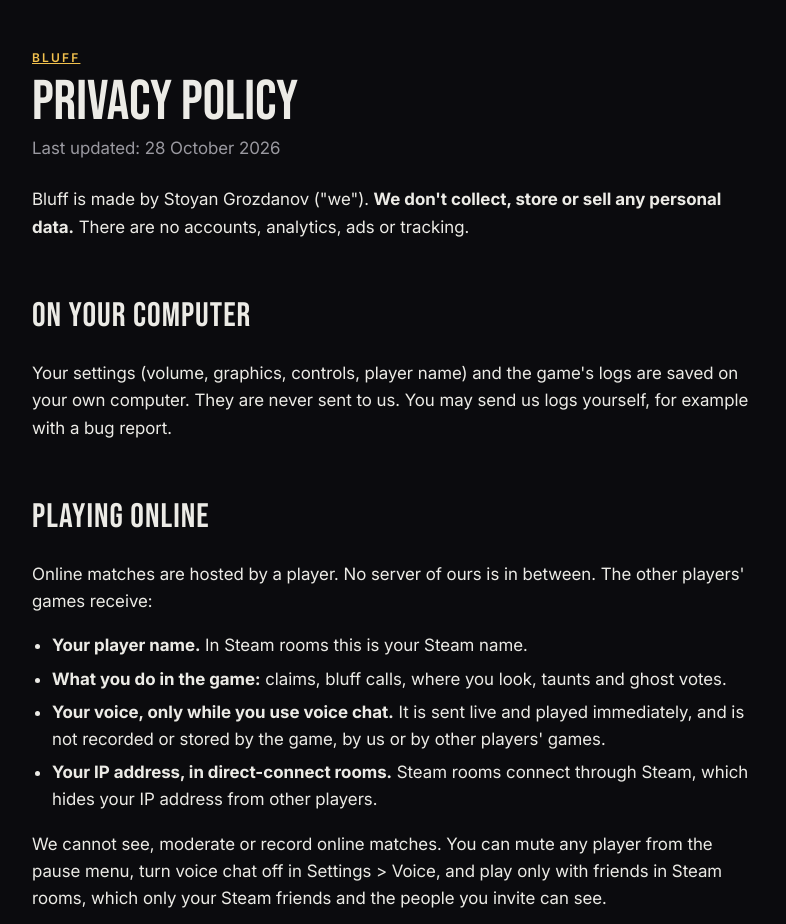
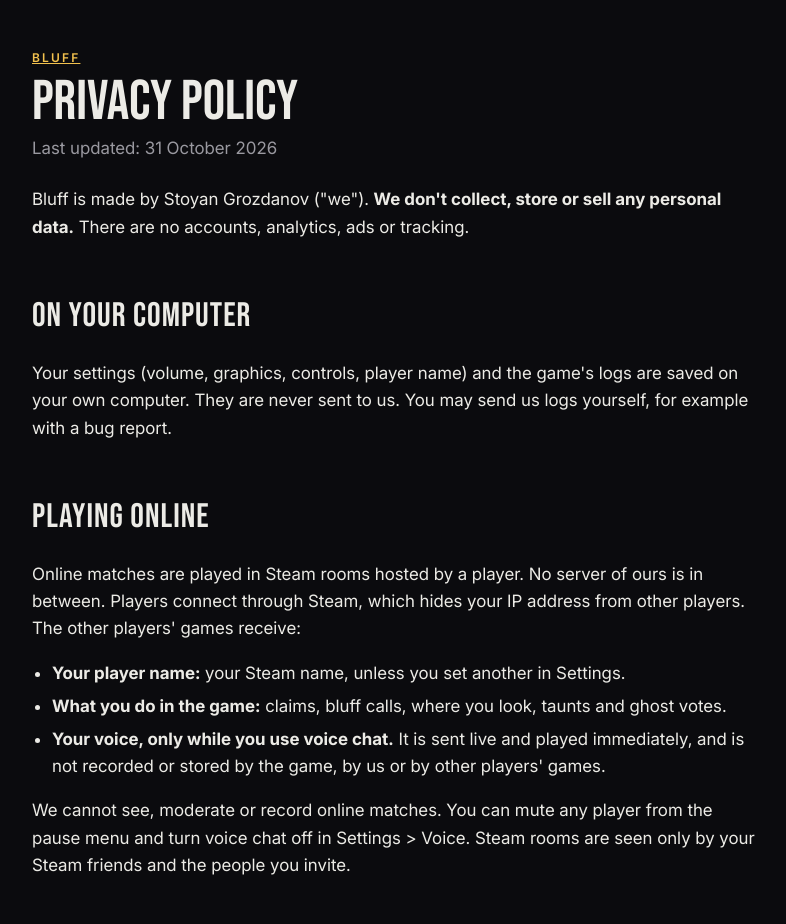
Before and after one commit to Stuksi/bluff-landing, a plain HTML site: page privacy.html in a window 1280 px wide. Shown: the top 924 px of the page, without its empty margins (244-1030 px from the left). Drawn offline with Linux system fonts and the light colour scheme.

Commit message:
Landing page 0.2.0: Steam-only privacy policy, version tracking

```diff
--- a/privacy.html
+++ b/privacy.html
@@ -3,6 +3,7 @@
 <head>
 	<meta charset="utf-8">
 	<meta name="viewport" content="width=device-width, initial-scale=1">
+	<meta name="version" content="0.2.0">
 	<title>Bluff Privacy Policy</title>
 	<meta name="description" content="How Bluff handles your data: no accounts, no analytics, no tracking.">
 	<link rel="stylesheet" href="style.css">
@@ -11,7 +12,7 @@
 	<main class="page policy">
 		<p class="eyebrow"><a href="index.html">Bluff</a></p>
 		<h1>Privacy policy</h1>
-		<p class="updated">Last updated: 28 October 2026</p>
+		<p class="updated">Last updated: 31 October 2026</p>
 
 		<p>Bluff is made by Stoyan Grozdanov ("we"). <strong>We don't collect, store or sell any personal data.</strong> There are no accounts, analytics, ads or tracking.</p>
 
@@ -19,14 +20,13 @@
 		<p>Your settings (volume, graphics, controls, player name) and the game's logs are saved on your own computer. They are never sent to us. You may send us logs yourself, for example with a bug report.</p>
 
 		<h2>Playing online</h2>
-		<p>Online matches are hosted by a player. No server of ours is in between. The other players' games receive:</p>
+		<p>Online matches are played in Steam rooms hosted by a player. No server of ours is in between. Players connect through Steam, which hides your IP address from other players. The other players' games receive:</p>
 		<ul>
-			<li><strong>Your player name.</strong> In Steam rooms this is your Steam name.</li>
+			<li><strong>Your player name:</strong> your Steam name, unless you set another in Settings.</li>
 			<li><strong>What you do in the game:</strong> claims, bluff calls, where you look, taunts and ghost votes.</li>
 			<li><strong>Your voice, only while you use voice chat.</strong> It is sent live and played immediately, and is not recorded or stored by the game, by us or by other players' games.</li>
-			<li><strong>Your IP address, in direct-connect rooms.</strong> Steam rooms connect through Steam, which hides your IP address from other players.</li>
 		</ul>
-		<p>We cannot see, moderate or record online matches. You can mute any player from the pause menu, turn voice chat off in Settings &gt; Voice, and play only with friends in Steam rooms, which only your Steam friends and the people you invite can see.</p>
+		<p>We cannot see, moderate or record online matches. You can mute any player from the pause menu and turn voice chat off in Settings &gt; Voice. Steam rooms are seen only by your Steam friends and the people you invite.</p>
 
 		<h2>Steam</h2>
 		<p>Valve handles your Steam account, friends list, invites, lobbies and voice relay under the <a href="https://store.steampowered.com/privacy_agreement/">Steam Privacy Policy</a>. The game reads your Steam name and Steam ID to show your name, put you in rooms and show friends what you're doing (for example "At the table, 4 players left").</p>
```
Also changed, not shown: index.html (+1 -0 lines), 2 other files.
